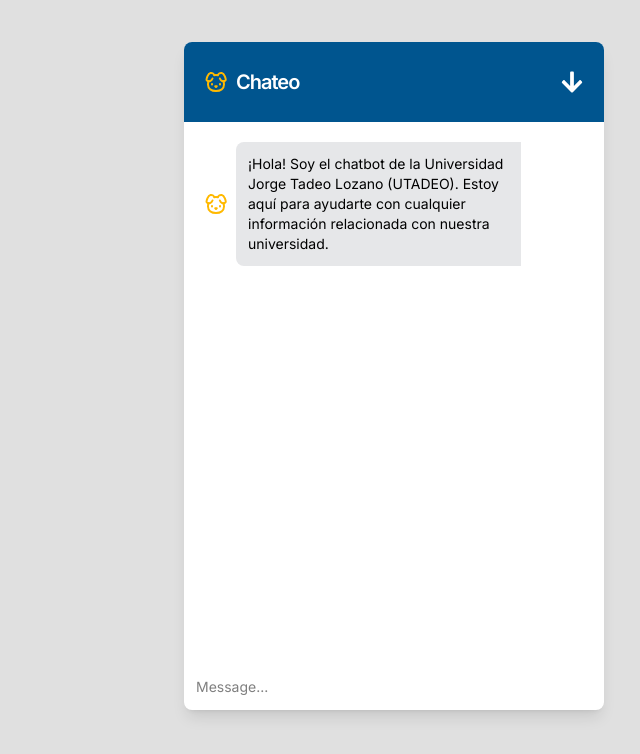
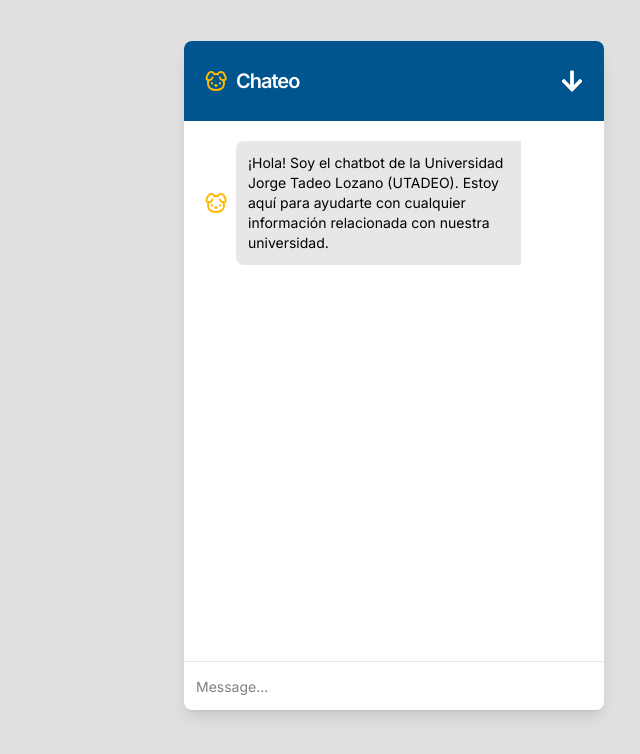
Before and after one commit to babaquero07/chateo-app, a React (Vite) app: page / in a window 1280 px wide. Shown: the top 754 px of the page, without its empty margins (640-1280 px from the left). Built offline with nearby package versions, Linux system fonts and the light colour scheme.

Commit message:
Update ChatForm styles and structure: change send button background color, adjust layout with flexbox for better alignment, and enhance overall form appearance.

```diff
--- a/src/ui/molecules/ChatForm/ChatForm.css
+++ b/src/ui/molecules/ChatForm/ChatForm.css
@@ -5,7 +5,7 @@
 }
 
 .chat-form #send-message {
-  @apply h-8 w-8 border-none items-center justify-center text-white cursor-pointer hidden mr-2 bg-purple-600 rounded-full text-lg transition-all duration-200;
+  @apply h-8 w-8 border-none items-center justify-center text-white cursor-pointer hidden mr-2 bg-[#00558F] rounded-full text-lg transition-all duration-200;
 }
 
 .chat-form .message-input:valid ~ #send-message {
@@ -13,5 +13,5 @@
 }
 
 .chat-form #send-message:hover {
-  @apply bg-[#00558F];
+  @apply bg-amber-400;
 }
--- a/src/ui/molecules/ChatForm/ChatForm.tsx
+++ b/src/ui/molecules/ChatForm/ChatForm.tsx
@@ -47,7 +47,11 @@
   };
 
   return (
-    <form onSubmit={handleFormSubmit} className="chat-form">
+    <form
+      onSubmit={handleFormSubmit}
+      className="chat-form border-t border-gray-200"
+    >
+      <div className="flex items-center justify-between">
         <input
           ref={inputRef}
           placeholder="Message..."
@@ -57,6 +61,7 @@
         <button type="submit" id="send-message">
           <IoMdSend />
         </button>
+      </div>
     </form>
   );
 };
```
Lines whose indentation alone changed are shown as unchanged.
